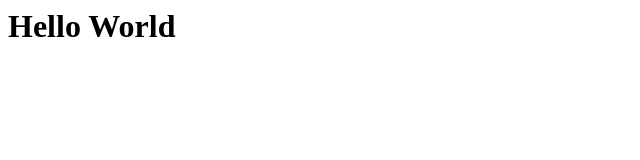
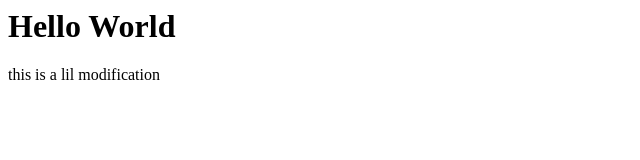
Before and after one commit to Blaize15/demo, a plain HTML site: page index.html in a window 1280 px wide. Shown: the whole page, without its empty margins (0-640 px from the left). Drawn offline with Linux system fonts and the light colour scheme.

Commit message:
modified index.html

```diff
--- a/index.html
+++ b/index.html
@@ -1 +1,2 @@
 <h1>Hello World</h1>
+<p> this is a lil modification </p>
```
